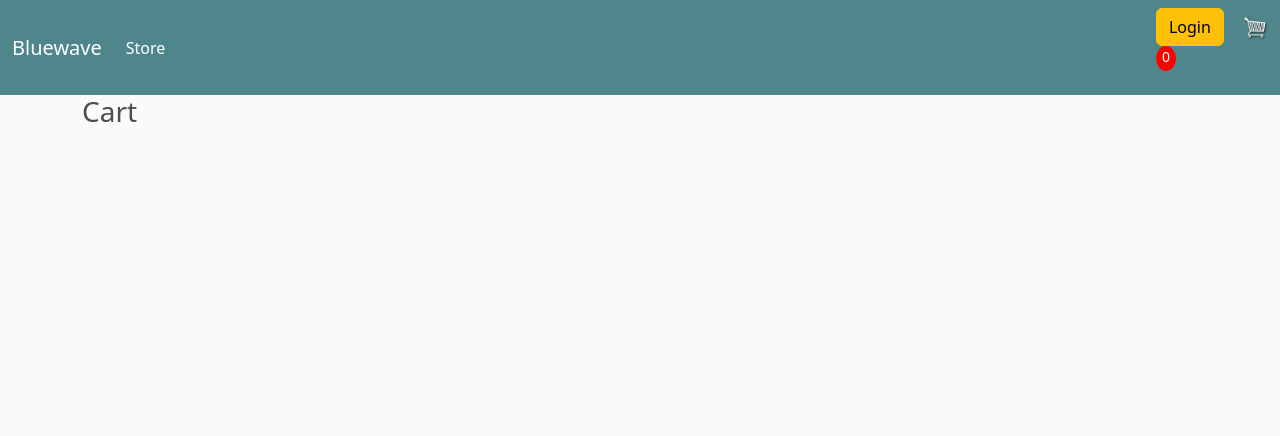
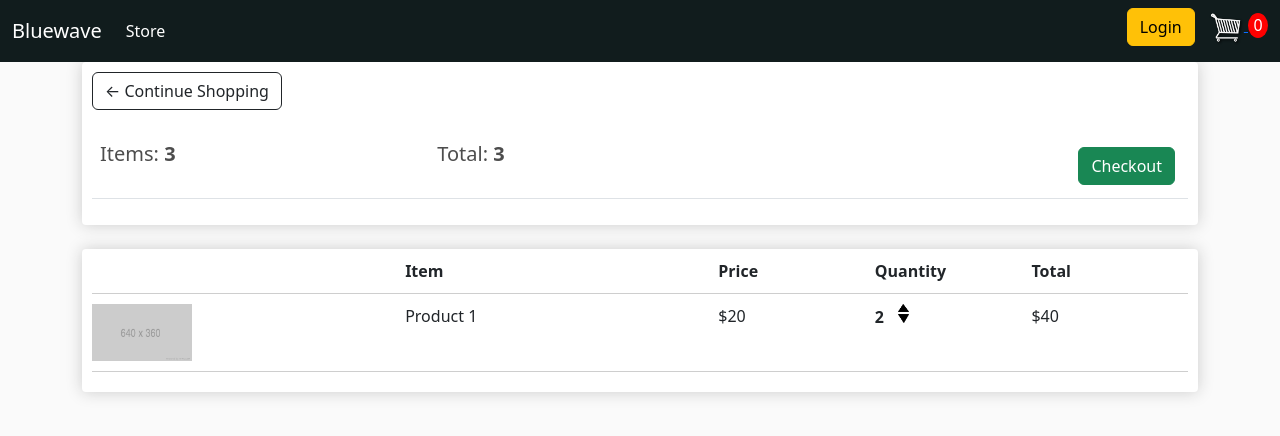
Before and after one commit to phatspida/tinka, a Django app: page /cart/ in a window 1280 px wide. Shown: the top 436 px of the page. Run offline with Django 3.2, Linux system fonts and the light colour scheme; lists and menus that the app fills with data are empty.

Commit message:
Updating checkout.html

```diff
--- a/static/css/main.css
+++ b/static/css/main.css
@@ -10,7 +10,7 @@ h1, h2, h3, h4, h5, h6{
     box-shadow: hsl(0, 0%, 80%) 0 0 16px;
     background-color: #fff;
     border-radius: 4px;
-    padding-inline-start: 10px;
+    padding: 10px;
 }
 
 .thumbnail{
@@ -27,22 +27,60 @@ h1, h2, h3, h4, h5, h6{
 }
 
 .bg-dark{
-    background-color: #4f868c!important;
+    background-color: #111c1d!important;
 }
 
 #cart-icon{
-    width: 25px;
+    width: 35px;
     display: inline-block;
-    margin-left: 15px;
+    margin-left: 10px;
 }
 
 #cart-total{
-    display: block;
+    display: inline-block;
     text-align: center;
     color: #fff;
     background-color: red;
     width: 20px;
     height: 25px;
     border-radius: 50%;
-    font-size: 14px;
+    font-size: 16px;
 }
+
+.row-image{
+    width: 100px;
+}
+
+.form-field{
+    width: 250px;
+    display: inline-block;
+    padding: 5px;
+}
+
+.cart-row{
+    display: flex;
+    align-items: flex-stretch;
+    padding-bottom: 10px;
+    margin-bottom: 10px;
+    border-bottom: 1px solid #cecece;
+}
+
+.quantity{
+    display: inline-block;
+    font-weight: 700;
+    padding-right: 10px;
+}
+
+.chg-quantity{
+    width: 11px;
+    cursor: pointer;
+    display: block;
+}
+
+.chg-quantity.increase{
+    margin-bottom: 2px;
+}
+/*.form-inline{
+    border: 1px solid #fff;
+}
+    */
--- a/store/templates/store/cart.html
+++ b/store/templates/store/cart.html
@@ -1,6 +1,50 @@
 {% extends 'store/main.html' %}
 {% load static %}
-    <h3>This is the cart page.</h3>
+
 {% block content %}
-    <h3>Cart</h3>
+    <div class="row">
+        <div class="col-lg-12">
+            <div class="box-element">
+                <a class="btn btn-outline-dark" href="{% url 'store' %}">&#8592; Continue Shopping</a>
+                <br>
+                <br>
+
+                <table class="table">
+                    <tr>
+                        <th><h5>Items: <strong>3</strong></h5></th>
+                        <th><h5>Total: <strong>3</strong></h5></th>
+                        <th>
+                            <a style="float:right; margin:5px;" class="btn btn-success" href="{% url 'checkout' %}">Checkout</a>
+                        </th>
+                    </tr>
+                </table>
+            </div>
+
+            <br>
+
+            <div class="box-element">
+                <div class="cart-row">
+                    <div style="flex:2" ></div>
+                    <div style="flex:2" ><strong>Item</strong></div>
+                    <div style="flex:1" ><strong>Price</strong></div>
+                    <div style="flex:1" ><strong>Quantity</strong></div>
+                    <div style="flex:1" ><strong>Total</strong></div>
+                </div>
+
+                <div class="cart-row">
+                    <div style="flex:2" ><img class="row-image" src="{% static 'images/placeholder.png' %}" alt=""></div>
+                    <div style="flex:2" >Product 1</div>
+                    <div style="flex:1" >$20</div>
+                    <div style="flex:1" >
+                        <p class="quantity">2</p>
+                        <div class="quantity">
+                            <img class="chg-quantity increase" src="{% static 'images/arrow-up.png' %}" alt="">
+                            <img class="chg-quantity" src="{% static 'images/arrow-down.png' %}" alt="">
+                        </div>
+                    </div>
+                    <div style="flex:1" >$40</div>
+                </div>
+            </div>
+        </div>
+    </div>
 {% endblock content %}
```
Also changed, not shown: store/templates/store/checkout.html (+11 -0 lines), store/templates/store/store.html (+38 -1 lines), static/images/arrow-down.png (added), static/images/arrow-up.png (added), static/images/placeholder.png (added).
